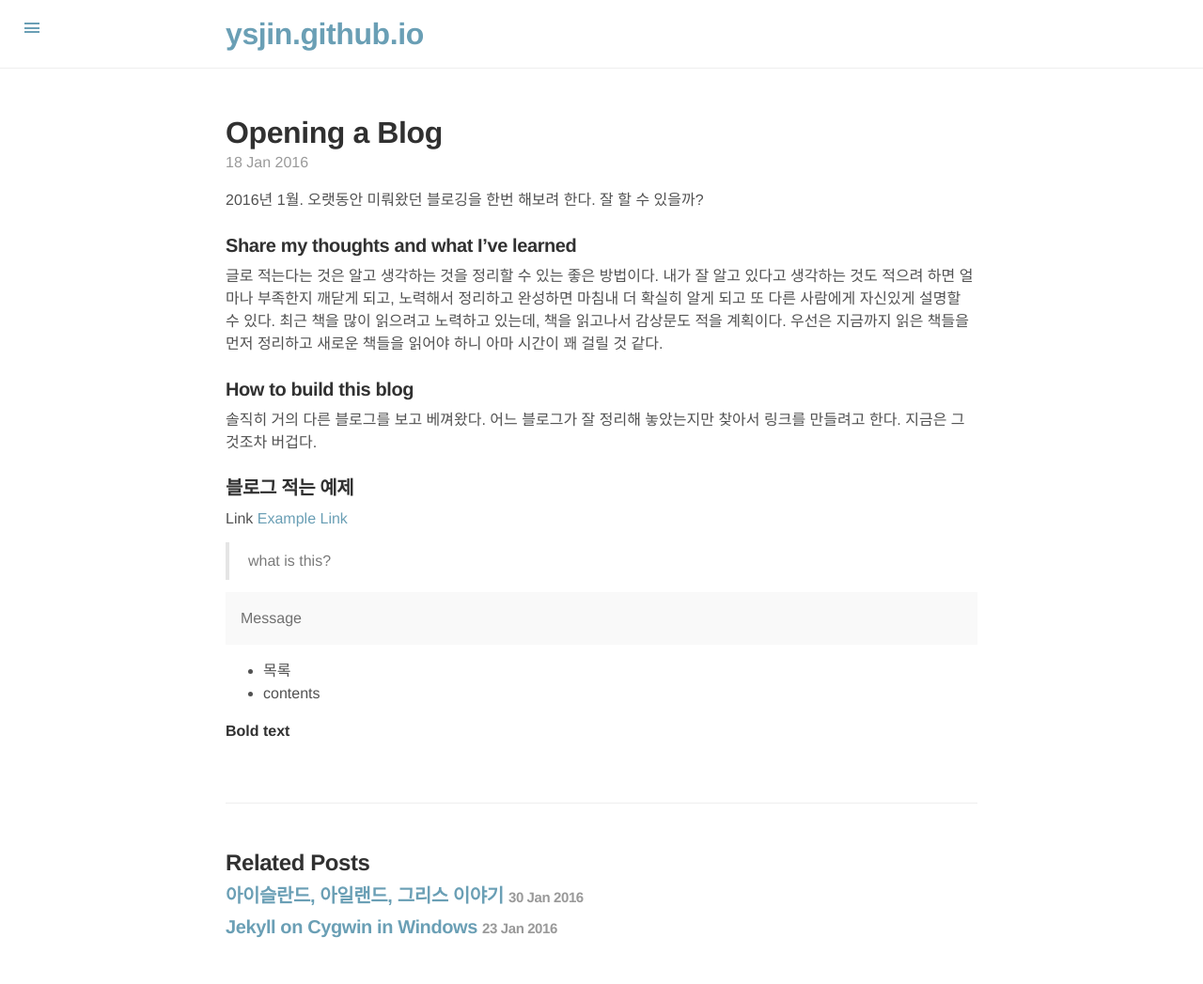
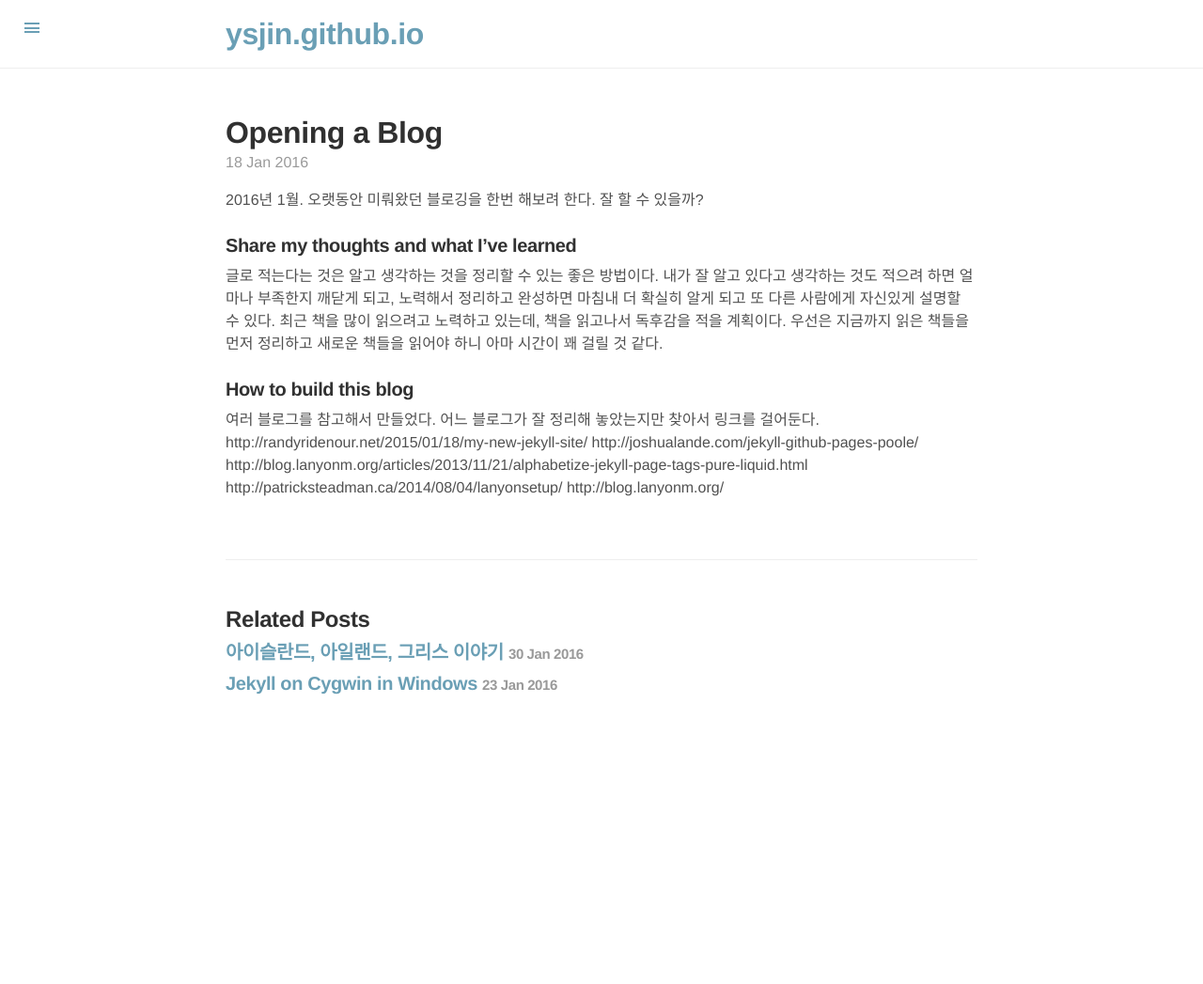
Before and after one commit to ysjin/old-blog, a Jekyll site: the page built from _posts/2016-01-18-opening-blog.md, in a window 1280 px wide. Shown: the whole page at 94% size. Built offline with Jekyll 4.4.1, drawn with Linux system fonts in a browser that asks for light colours; Markdown is read by kramdown in place of the engine named in the settings; after the commit the page ends 900 px from its top, so only the background shows below that.

Commit message:
Update 2016-01-18-opening-blog.md

```diff
--- a/_posts/2016-01-18-opening-blog.md
+++ b/_posts/2016-01-18-opening-blog.md
@@ -8,22 +8,13 @@ title: Opening a Blog
 ### Share my thoughts and what I've learned
 글로 적는다는 것은 알고 생각하는 것을 정리할 수 있는 좋은 방법이다.
 내가 잘 알고 있다고 생각하는 것도 적으려 하면 얼마나 부족한지 깨닫게 되고, 노력해서 정리하고 완성하면 마침내 더 확실히 알게 되고 또 다른 사람에게 자신있게 설명할 수 있다.
-최근 책을 많이 읽으려고 노력하고 있는데, 책을 읽고나서 감상문도 적을 계획이다. 우선은 지금까지 읽은 책들을 먼저 정리하고 새로운 책들을 읽어야 하니 아마 시간이 꽤 걸릴 것 같다.
+최근 책을 많이 읽으려고 노력하고 있는데, 책을 읽고나서 독후감을 적을 계획이다. 우선은 지금까지 읽은 책들을 먼저 정리하고 새로운 책들을 읽어야 하니 아마 시간이 꽤 걸릴 것 같다.
 
 
 ### How to build this blog
-솔직히 거의 다른 블로그를 보고 베껴왔다. 어느 블로그가 잘 정리해 놓았는지만 찾아서 링크를 만들려고 한다. 지금은 그것조차 버겁다.
-
-
-### 블로그 적는 예제
-Link [Example Link](http://google.com)
-  > what is this?
-
-<div class="message">
-  Message
-</div>
-
-  -  목록
-  - contents
-
-**Bold text**
+여러 블로그를 참고해서 만들었다. 어느 블로그가 잘 정리해 놓았는지만 찾아서 링크를 걸어둔다.
+http://randyridenour.net/2015/01/18/my-new-jekyll-site/
+http://joshualande.com/jekyll-github-pages-poole/
+http://blog.lanyonm.org/articles/2013/11/21/alphabetize-jekyll-page-tags-pure-liquid.html
+http://patricksteadman.ca/2014/08/04/lanyonsetup/
+http://blog.lanyonm.org/
```
